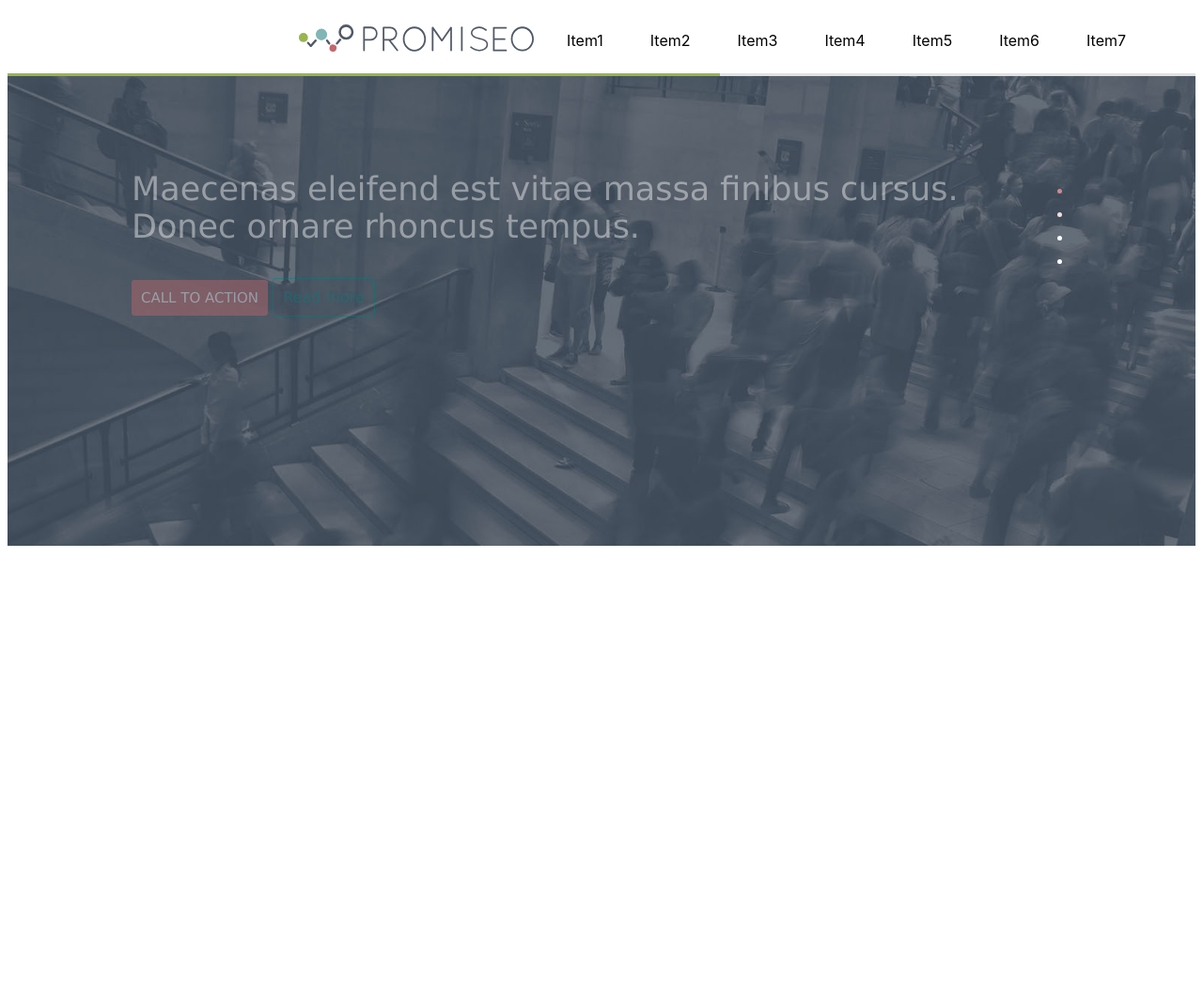
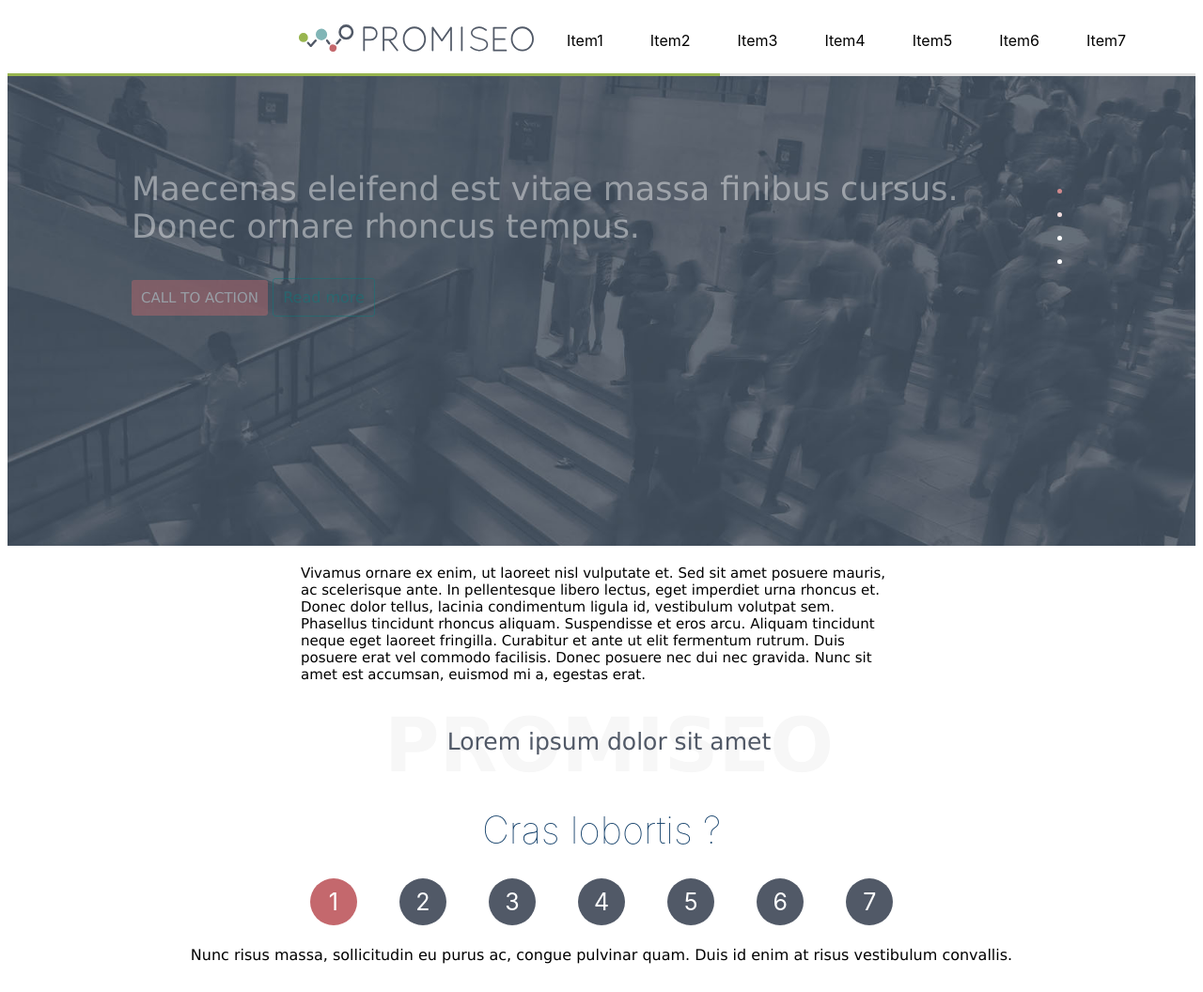
Before and after one commit to viktorsuster/zadanie, a plain HTML site: page index.html in a window 1280 px wide. Shown: the whole page at 94% size. Before the commit the page ends 800 px from the top, so only its background shows below. Drawn offline with Linux system fonts and the light colour scheme.

Commit message:
Created Lorem ipsum & tab section

```diff
--- a/index.html
+++ b/index.html
@@ -8,6 +8,7 @@
     <title>Promiseo</title>
 </head>
 <body>
+<!-- Navigation section -->
   <nav>
     <ul class="main-nav">
       <li><a href="#" class="logo"></a></li>
@@ -21,6 +22,9 @@
     </ul>
   </nav>
   <div class="half-border"></div>
+
+<!-- Slider section -->
+
   <div class="cover">
     <div class="slideshow-container">
 
@@ -63,6 +67,38 @@
 
     </div>
   </div>
+<!-- Lorem ipsum & tab section -->
+  <div class="section-text">Vivamus ornare ex enim, ut laoreet nisl vulputate et. Sed sit amet posuere mauris, ac scelerisque ante. In pellentesque libero lectus, eget imperdiet urna rhoncus et. Donec dolor tellus, lacinia condimentum ligula id, vestibulum volutpat sem. Phasellus tincidunt rhoncus aliquam. Suspendisse et eros arcu. Aliquam tincidunt neque eget laoreet fringilla. Curabitur et ante ut elit fermentum rutrum. Duis posuere erat vel commodo facilisis. Donec posuere nec dui nec gravida. Nunc sit amet est accumsan, euismod mi a, egestas erat.</div>
+
+<div class="promiseo-cover">
+  Lorem ipsum dolor sit amet
+  <div class="lorem">
+    PROMISEO
+  </div>
+</div>
+
+<div class="tab">
+  <h1>Cras lobortis ?</h1>
+  <div class="tablinks" id="defaultOpen" onclick="openTab(event, 'First')">1</div>
+  <div class="tablinks" onclick="openTab(event, 'Second')">2</div>
+  <div class="tablinks" onclick="openTab(event, 'Third')">3</div>
+  <div class="tablinks">4</div>
+  <div class="tablinks">5</div>
+  <div class="tablinks">6</div>
+  <div class="tablinks">7</div>
+</div>
+
+<div id="First" class="tabcontent">
+  <p>Nunc risus massa, sollicitudin eu purus ac, congue pulvinar quam. Duis id enim at risus vestibulum convallis.</p>
+</div>
+
+<div id="Second" class="tabcontent">
+  <p>Vestibulum consequat enim non mauris placerat consequat. Fusce dictum est sit amet tellus mattis fringilla.</p>
+</div>
+
+<div id="Third" class="tabcontent">
+  <p>Integer auctor ipsum vitae nisi facilisis venenatis. Nam nec eros posuere, consequat arcu viverra, accumsan sapien.</p>
+</div>
 </body>
 <script src="script.js"></script>
 </html>
--- a/script.js
+++ b/script.js
@@ -21,3 +21,19 @@ function showSlides() {
   dots[slideIndex-1].className += " active";
   setTimeout(showSlides, 5000); // Change image every 2 seconds
 }
+
+function openTab(e, tabName) {
+  var i, tabcontent, tablinks;
+  tabcontent = document.getElementsByClassName("tabcontent");
+  for (i = 0; i < tabcontent.length; i++) {
+    tabcontent[i].style.display = "none";
+  }
+  tablinks = document.getElementsByClassName("tablinks");
+  for (i = 0; i < tablinks.length; i++) {
+    tablinks[i].className = tablinks[i].className.replace(" active", "");
+  }
+  document.getElementById(tabName).style.display = "block";
+  e.currentTarget.className += " active";
+}
+
+document.getElementById("defaultOpen").click();
--- a/style.css
+++ b/style.css
@@ -143,3 +143,106 @@ body {font-family: Verdana, sans-serif;}
 }
 
 /* section slide */
+
+/* Lorem ipsum part */
+
+.promiseo-cover {
+  margin: 0;
+  display: inline-flex;
+  align-items: center;
+  justify-content: center;
+  position: relative;
+  text-align:center;
+  width: 100vw;
+  height: 85px;
+  font-size: 25px;
+  color: #515967;
+}
+
+.lorem {
+  position: absolute;
+   top: 0;
+   left: 0;
+   bottom: 0;
+   right: 0;
+   z-index: -1;
+   overflow: hidden;
+   color: #f7f7f7;
+  font-size: 80px;
+  font-weight: bold;
+}
+
+.section-text {
+  width: 50vw;
+  margin: auto;
+  font-size: 15px;
+  margin-top: 20px;
+  margin-bottom: 20px;
+}
+
+/* Tab section */
+
+.tab {
+  width: 70vw;
+  margin: auto;
+  margin-top: 20px;
+  text-align: center;
+}
+
+.tab h1 {
+  color: #123f69;
+  font-family:-apple-system, BlinkMacSystemFont, 'Segoe UI', Roboto, Oxygen, Ubuntu, Cantarell, 'Open Sans', 'Helvetica Neue', sans-serif;
+  font-weight: lighter;
+  font-size: 40px;
+}
+
+/* Style the buttons inside the tab */
+.tablinks {
+  background-color: #515967;
+  width: 50px;
+  height: 50px;
+  border-radius: 50%;
+  display: inline-flex;
+  align-items: center;
+  justify-content: center;
+  margin: auto;
+  margin-left: 20px;
+  margin-right: 20px;
+  font-family:-apple-system, BlinkMacSystemFont, 'Segoe UI', Roboto, Oxygen, Ubuntu, Cantarell, 'Open Sans', 'Helvetica Neue', sans-serif;
+  color: white;
+  font-size: 25px;
+  cursor: pointer;
+  transition: 0.3s;
+}
+
+/* Change background color of buttons on hover */
+.tablinks:hover {
+  background-color: #484e59;
+}
+
+/* Create an active/current tablink class */
+.tablinks.active {
+  background-color: #c4686d;
+}
+
+/* Style the tab content */
+.tabcontent {
+  width: 70vw;
+  text-align: center;
+  margin: auto;
+  display: none;
+  padding: 6px 12px;
+  -webkit-animation: fadeEffect 1s;
+  animation: fadeEffect 1s;
+}
+
+/* Fade in tabs */
+@-webkit-keyframes fadeEffect {
+  from {opacity: 0;}
+  to {opacity: 1;}
+}
+
+@keyframes fadeEffect {
+  from {opacity: 0;}
+  to {opacity: 1;}
+}
```
